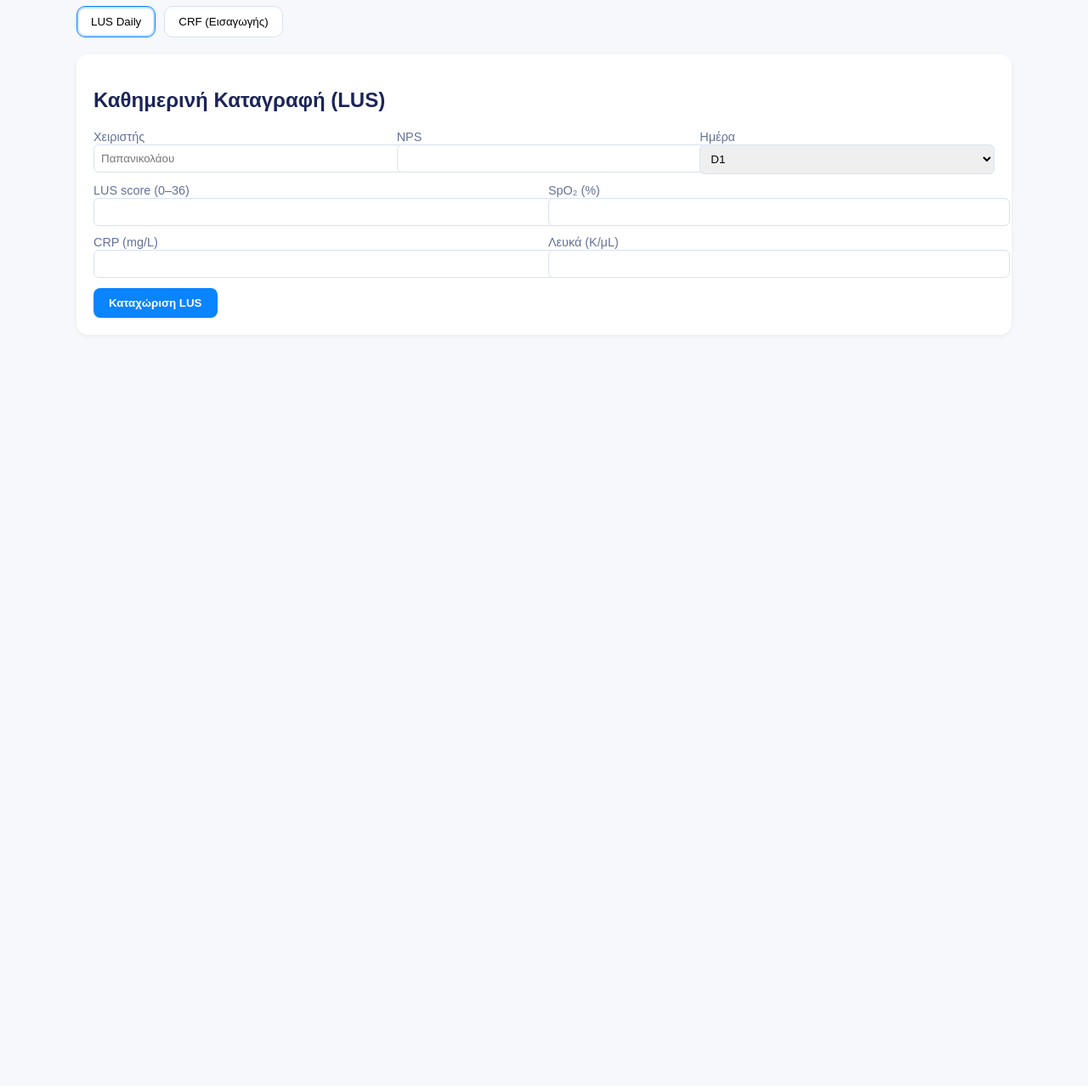
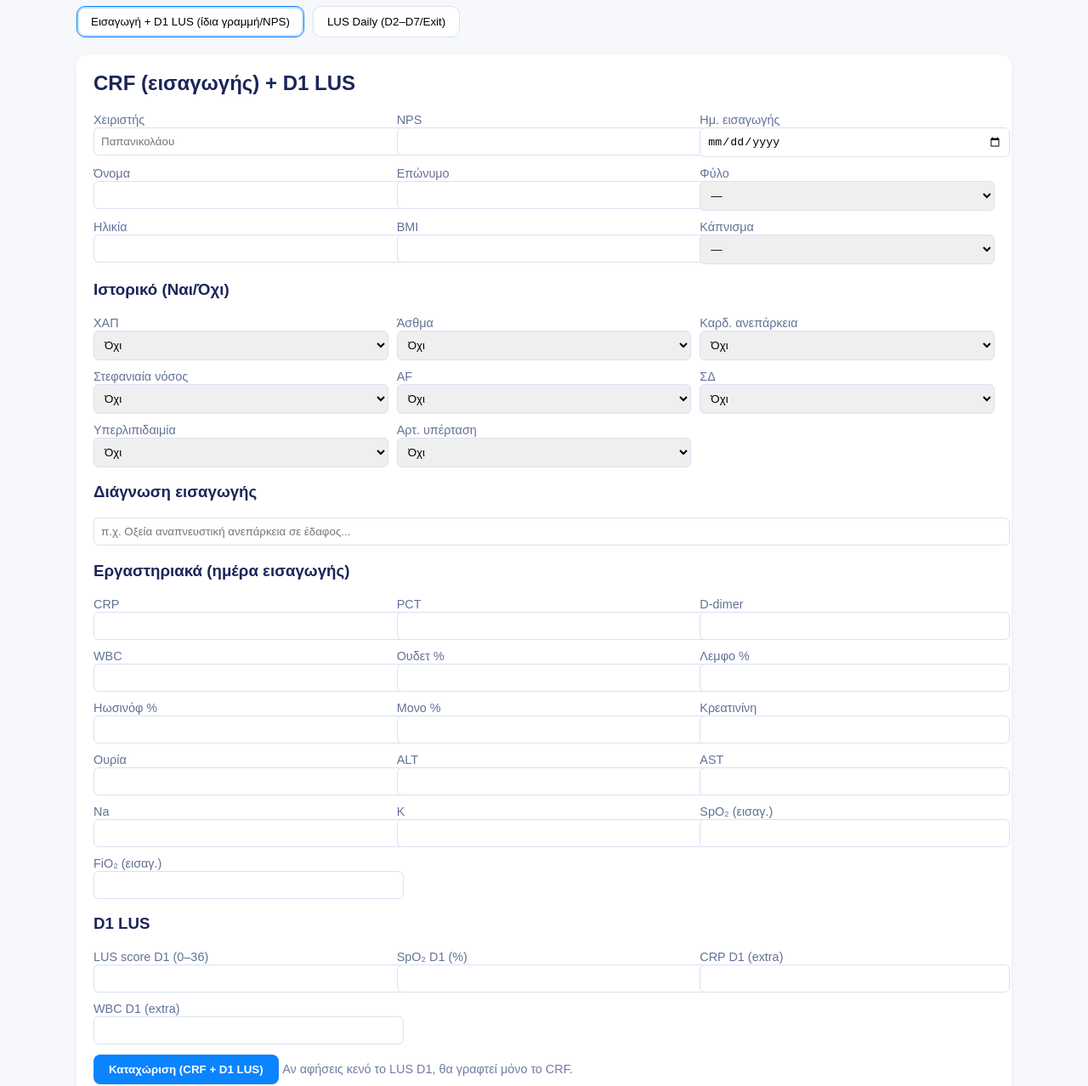
Before and after one commit to respioannina-maker/LUSLADIAS, a plain HTML site: page index.html in a window 1280 px wide. Shown: the part 82-1360 px from the top of the page at 85% size. Before the commit the page ends 800 px from the top, so only its background shows below. Drawn offline with Linux system fonts and the light colour scheme.

Commit message:
Update index.html

```diff
--- a/index.html
+++ b/index.html
@@ -2,29 +2,27 @@
 <html lang="el">
 <head>
 <meta charset="UTF-8">
-<meta name="viewport" content="width=device-width, initial-scale=1.0">
-<title>LUS Protocol</title>
-<link rel="stylesheet" href="style.css">
+<meta name="viewport" content="width=device-width,initial-scale=1.0">
+<title>LUS Protocol — CRF + LUS</title>
 <style>
-  :root {
-    --bg:#f6f8fb; --card:#fff; --border:#d8e1f2; --text:#1b2559;
-    --accent:#0a84ff;
-  }
-  body {font-family:Arial, sans-serif;background:var(--bg);color:var(--text);margin:0;padding:0}
-  .container {max-width:1100px;margin:30px auto;padding:20px}
-  .brand {font-size:1.6em;font-weight:bold;margin-bottom:10px;color:var(--accent)}
-  .tabs {display:flex;gap:10px;margin-bottom:20px;}
-  .tabbtn {padding:10px 16px;border-radius:10px;border:1px solid var(--border);cursor:pointer;background:var(--card);}
-  .tabbtn.active {border-color:var(--accent);box-shadow:0 0 0 2px rgba(10,132,255,0.25) inset;}
-  .card {background:var(--card);padding:20px;border-radius:14px;box-shadow:0 2px 6px rgba(0,0,0,.05);margin-bottom:20px;}
-  .grid {display:grid;gap:10px}
-  .cols-2 {grid-template-columns:repeat(2,1fr)}
-  .cols-3 {grid-template-columns:repeat(3,1fr)}
-  label {font-size:0.9em;color:#637198}
-  input, select {width:100%;padding:8px;border:1px solid var(--border);border-radius:6px}
-  .btn {background:var(--accent);color:#fff;border:none;padding:10px 18px;border-radius:8px;cursor:pointer;font-weight:bold}
-  .btn.secondary {background:#e0e6f8;color:#0a84ff}
+  :root{ --bg:#f6f8fb; --card:#fff; --border:#d8e1f2; --text:#1b2559; --accent:#0a84ff; }
+  body{font-family:Arial, sans-serif;background:var(--bg);color:var(--text);margin:0}
+  .container{max-width:1100px;margin:30px auto;padding:20px}
+  .brand{font-size:1.6em;font-weight:700;margin-bottom:10px;color:var(--accent)}
+  .tabs{display:flex;gap:10px;margin:10px 0 20px}
+  .tabbtn{padding:10px 16px;border-radius:10px;border:1px solid var(--border);cursor:pointer;background:var(--card)}
+  .tabbtn.active{border-color:var(--accent);box-shadow:0 0 0 2px rgba(10,132,255,.25) inset}
+  .card{background:var(--card);padding:20px;border-radius:14px;box-shadow:0 2px 6px rgba(0,0,0,.05);margin-bottom:20px}
+  .grid{display:grid;gap:10px}
+  .cols-2{grid-template-columns:repeat(2,1fr)}
+  .cols-3{grid-template-columns:repeat(3,1fr)}
+  label{font-size:.9em;color:#637198}
+  input,select{width:100%;padding:8px;border:1px solid var(--border);border-radius:6px}
+  h2{margin-top:0}
+  .btn{background:var(--accent);color:#fff;border:none;padding:10px 18px;border-radius:8px;cursor:pointer;font-weight:bold}
+  .btn.secondary{background:#e0e6f8;color:#0a84ff}
   .hidden{display:none}
+  .muted{color:#6f7ca5;font-size:.9em}
 </style>
 </head>
 <body>
@@ -32,18 +30,98 @@
   <div class="brand">Πνευμονολογική Κλινική ΠΓΝΙ — LUS Protocol</div>
 
   <div class="tabs">
-    <button class="tabbtn active" id="tab-lus">LUS Daily</button>
-    <button class="tabbtn" id="tab-crf">CRF (Εισαγωγής)</button>
+    <button class="tabbtn active" id="tab-combined">Εισαγωγή + D1 LUS (ίδια γραμμή/NPS)</button>
+    <button class="tabbtn" id="tab-lus">LUS Daily (D2–D7/Exit)</button>
   </div>
 
-  <!-- ===== LUS DAILY ===== -->
-  <section id="view-lus">
+  <!-- ===== 1) COMBINED: CRF + D1 LUS ===== -->
+  <section id="view-combined">
     <div class="card">
-      <h2>Καθημερινή Καταγραφή (LUS)</h2>
+      <h2>CRF (εισαγωγής) + D1 LUS</h2>
+
+      <!-- Ταυτότητα -->
+      <div class="grid cols-3">
+        <div><label>Χειριστής</label><input id="cmb_operator" placeholder="Παπανικολάου"></div>
+        <div><label>NPS</label><input id="cmb_nps"></div>
+        <div><label>Ημ. εισαγωγής</label><input id="cmb_adm" type="date"></div>
+
+        <div><label>Όνομα</label><input id="cmb_first"></div>
+        <div><label>Επώνυμο</label><input id="cmb_last"></div>
+        <div>
+          <label>Φύλο</label>
+          <select id="cmb_sex"><option value="" disabled selected>—</option><option>Άνδρας</option><option>Γυναίκα</option></select>
+        </div>
+        <div><label>Ηλικία</label><input id="cmb_age" type="number" min="0"></div>
+        <div><label>BMI</label><input id="cmb_bmi" type="number" step="0.1" min="0"></div>
+        <div>
+          <label>Κάπνισμα</label>
+          <select id="cmb_smoking"><option value="" disabled selected>—</option><option>Όχι</option><option>Ναι</option></select>
+        </div>
+      </div>
+
+      <!-- Ιστορικό -->
+      <h3>Ιστορικό (Ναι/Όχι)</h3>
+      <div class="grid cols-3">
+        <div><label>ΧΑΠ</label><select id="cmb_copd"><option>Όχι</option><option>Ναι</option></select></div>
+        <div><label>Άσθμα</label><select id="cmb_asthma"><option>Όχι</option><option>Ναι</option></select></div>
+        <div><label>Καρδ. ανεπάρκεια</label><select id="cmb_hf"><option>Όχι</option><option>Ναι</option></select></div>
+        <div><label>Στεφανιαία νόσος</label><select id="cmb_cad"><option>Όχι</option><option>Ναι</option></select></div>
+        <div><label>AF</label><select id="cmb_af"><option>Όχι</option><option>Ναι</option></select></div>
+        <div><label>ΣΔ</label><select id="cmb_dm"><option>Όχι</option><option>Ναι</option></select></div>
+        <div><label>Υπερλιπιδαιμία</label><select id="cmb_hlp"><option>Όχι</option><option>Ναι</option></select></div>
+        <div><label>Αρτ. υπέρταση</label><select id="cmb_htn"><option>Όχι</option><option>Ναι</option></select></div>
+      </div>
+
+      <!-- Διάγνωση -->
+      <h3>Διάγνωση εισαγωγής</h3>
+      <input id="cmb_dx" placeholder="π.χ. Οξεία αναπνευστική ανεπάρκεια σε έδαφος...">
+
+      <!-- Εργαστηριακά εισαγωγής (ΟΛΑ) -->
+      <h3>Εργαστηριακά (ημέρα εισαγωγής)</h3>
+      <div class="grid cols-3">
+        <div><label>CRP</label><input id="cmb_crp" type="number" step="0.1"></div>
+        <div><label>PCT</label><input id="cmb_pct" type="number" step="0.01"></div>
+        <div><label>D-dimer</label><input id="cmb_dd" type="number" step="0.1"></div>
+        <div><label>WBC</label><input id="cmb_wbc" type="number" step="0.1"></div>
+        <div><label>Ουδετ %</label><input id="cmb_neut" type="number" step="0.1"></div>
+        <div><label>Λεμφο %</label><input id="cmb_lymph" type="number" step="0.1"></div>
+        <div><label>Ηωσινόφ %</label><input id="cmb_eos" type="number" step="0.1"></div>
+        <div><label>Μονο %</label><input id="cmb_mono" type="number" step="0.1"></div>
+        <div><label>Κρεατινίνη</label><input id="cmb_crea" type="number" step="0.01"></div>
+        <div><label>Ουρία</label><input id="cmb_urea" type="number" step="0.1"></div>
+        <div><label>ALT</label><input id="cmb_alt" type="number" step="0.1"></div>
+        <div><label>AST</label><input id="cmb_ast" type="number" step="0.1"></div>
+        <div><label>Na</label><input id="cmb_na" type="number" step="0.1"></div>
+        <div><label>K</label><input id="cmb_k" type="number" step="0.1"></div>
+        <div><label>SpO₂ (εισαγ.)</label><input id="cmb_spo2_adm" type="number" step="1"></div>
+        <div><label>FiO₂ (εισαγ.)</label><input id="cmb_fio2_adm" type="number" step="0.01" min="0.21" max="1"></div>
+      </div>
+
+      <!-- D1 LUS -->
+      <h3>D1 LUS</h3>
+      <div class="grid cols-3">
+        <div><label>LUS score D1 (0–36)</label><input id="cmb_lus_d1" type="number" min="0" max="36"></div>
+        <div><label>SpO₂ D1 (%)</label><input id="cmb_spo2_d1" type="number"></div>
+        <div><label>CRP D1 (extra)</label><input id="cmb_crp_d1" type="number" step="0.1"></div>
+        <div><label>WBC D1 (extra)</label><input id="cmb_wbc_d1" type="number" step="0.1"></div>
+      </div>
+
+      <div style="margin-top:12px">
+        <button class="btn" id="cmb_submit">Καταχώριση (CRF + D1 LUS)</button>
+        <span class="muted">Αν αφήσεις κενό το LUS D1, θα γραφτεί μόνο το CRF.</span>
+      </div>
+    </div>
+  </section>
+
+  <!-- ===== 2) LUS DAILY (ξεχωριστό) ===== -->
+  <section id="view-lus" class="hidden">
+    <div class="card">
+      <h2>LUS Daily (D2–D7/Exit)</h2>
       <div class="grid cols-3">
         <div><label>Χειριστής</label><input id="lus_operator" placeholder="Παπανικολάου"></div>
         <div><label>NPS</label><input id="lus_nps"></div>
-        <div><label>Ημέρα</label>
+        <div>
+          <label>Ημέρα</label>
           <select id="lus_day">
             <option>D1</option><option>D2</option><option>D3</option><option>D4</option>
             <option>D5</option><option>D6</option><option>D7</option><option>Exit</option>
@@ -53,48 +131,11 @@
       <div class="grid cols-2" style="margin-top:10px">
         <div><label>LUS score (0–36)</label><input id="lus_score" type="number" min="0" max="36"></div>
         <div><label>SpO₂ (%)</label><input id="lus_spo2" type="number"></div>
-        <div><label>CRP (mg/L)</label><input id="lus_crp" type="number" step="0.1"></div>
-        <div><label>Λευκά (K/μL)</label><input id="lus_wbc" type="number" step="0.1"></div>
+        <div><label>CRP (extra)</label><input id="lus_crp" type="number" step="0.1"></div>
+        <div><label>WBC (extra)</label><input id="lus_wbc" type="number" step="0.1"></div>
       </div>
       <div style="margin-top:12px">
         <button class="btn" id="lus_submit">Καταχώριση LUS</button>
-      </div>
-    </div>
-  </section>
-
-  <!-- ===== CRF MASTER ===== -->
-  <section id="view-crf" class="hidden">
-    <div class="card">
-      <h2>CRF Master — Ημέρα Εισαγωγής</h2>
-      <div class="grid cols-3">
-        <div><label>Χειριστής</label><input id="crf_operator"></div>
-        <div><label>NPS</label><input id="crf_nps"></div>
-        <div><label>Ημ. εισαγωγής</label><input id="crf_adm" type="date"></div>
-      </div>
-      <div class="grid cols-3" style="margin-top:10px">
-        <div><label>Όνομα</label><input id="crf_first"></div>
-        <div><label>Επώνυμο</label><input id="crf_last"></div>
-        <div><label>Φύλο</label><select id="crf_sex"><option>Άνδρας</option><option>Γυναίκα</option></select></div>
-        <div><label>Ηλικία</label><input id="crf_age" type="number"></div>
-        <div><label>BMI</label><input id="crf_bmi" type="number" step="0.1"></div>
-        <div><label>Κάπνισμα</label><select id="crf_smoking"><option>Όχι</option><option>Ναι</option></select></div>
-      </div>
-
-      <h3>Διάγνωση</h3>
-      <input id="crf_dx" placeholder="π.χ. Οξεία αναπνευστική ανεπάρκεια σε έδαφος ΧΑΠ">
-
-      <h3 style="margin-top:10px">Εργαστηριακά</h3>
-      <div class="grid cols-3">
-        <div><label>CRP</label><input id="crf_crp" type="number"></div>
-        <div><label>WBC</label><input id="crf_wbc" type="number"></div>
-        <div><label>D-dimer</label><input id="crf_dd" type="number"></div>
-        <div><label>PCT</label><input id="crf_pct" type="number"></div>
-        <div><label>Na</label><input id="crf_na" type="number"></div>
-        <div><label>K</label><input id="crf_k" type="number"></div>
-      </div>
-
-      <div style="margin-top:14px">
-        <button class="btn" id="crf_submit">Καταχώριση CRF</button>
       </div>
     </div>
   </section>
```
